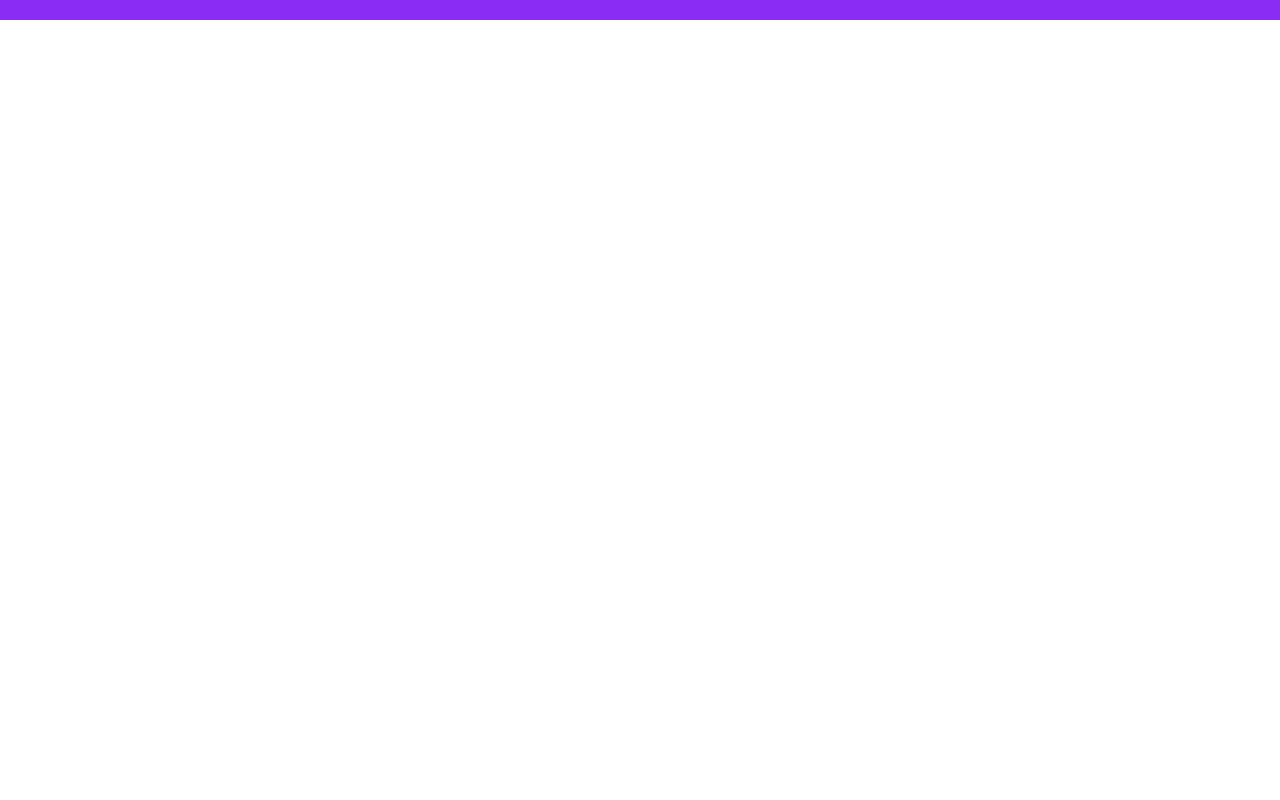
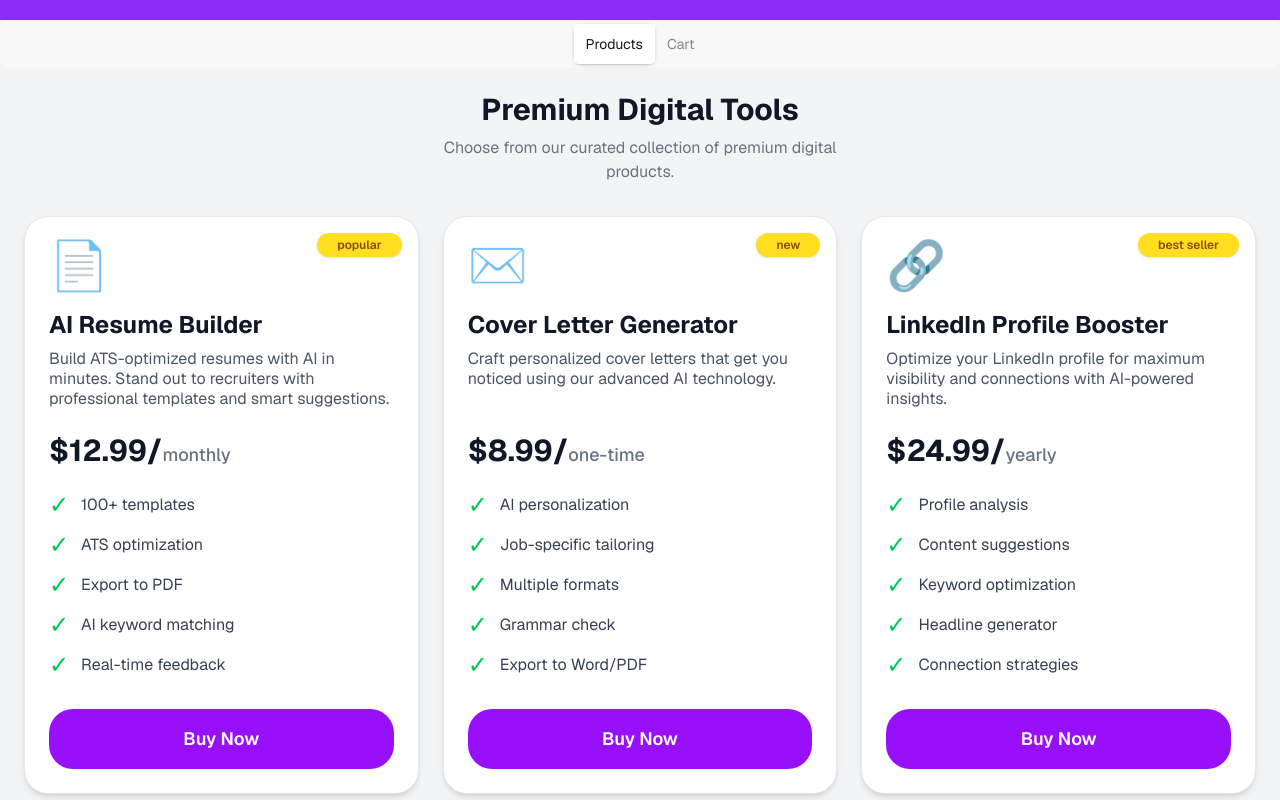
Before and after one commit to arafatgw5-cpu/Assignment-6-B13, a React (Vite) app: page / in a window 1280 px wide. Shown: the part 1060-1860 px from the top of the page. Before the commit the page ends 1080 px from the top, so only its background shows below. Built offline with nearby package versions, Linux system fonts and the light colour scheme.

Commit message:
Create Modal for AI tools

```diff
--- a/src/App.jsx
+++ b/src/App.jsx
@@ -2,6 +2,14 @@
 import Banner from './components/Banner';
 import Rating from './components/Rating';
 import Model from './components/Model';
+import Cart from './components/Cart';
+
+const getModels = async ()=> {
+  const res =await fetch("/models.json")
+  return res.json()
+}
+const modelPromise=getModels()
+
 
 const App = () => {
   return (
@@ -9,7 +17,14 @@
       <Navber/>
       <Banner/>
       <Rating/>
-      <Model/>
+
+<div className="tabs tabs-box justify-center ">
+  <input type="radio" name="my_tabs_1" className="tab" aria-label="Products" defaultChecked />
+  <input type="radio" name="my_tabs_1" className="tab" aria-label="Cart"  />
+</div>
+
+      <Model modelPromise={modelPromise}/>
+      <Cart/>
     </div>
   );
 };
--- /dev/null
+++ b/src/components/Cart.jsx
@@ -0,0 +1,11 @@
+import React from 'react';
+
+const Cart = () => {
+    return (
+        <div className='bg-red-600 w-96 h-52'>
+            <h1>Arafat</h1>
+        </div>
+    );
+};
+
+export default Cart;
--- a/src/components/ModalCard.jsx
+++ b/src/components/ModalCard.jsx
@@ -1,9 +1,63 @@
-import React from 'react';
+import React, { useState } from 'react';
 
-const ModalCard = () => {
+const ModalCard = ({model}) => {
+   const [isBuyNow,setIsAddToCart]=useState(false)
+   const handleBuyBtn= ()=>{
+    setIsAddToCart(true)
+   }
   return (
     <div>
+                <div
+            key={model.id}
+            className="relative border border-gray-200 rounded-3xl bg-white p-5 sm:p-6 shadow-md hover:shadow-2xl transition-all duration-300 overflow-hidden flex flex-col h-full"
+          >
 
+            {model.tag && (
+              <span className="absolute top-3 right-3 sm:top-4 sm:right-4 bg-yellow-300 text-yellow-800 text-xs font-semibold px-4 sm:px-5 py-1 rounded-3xl shadow-sm">
+                {model.tag}
+              </span>
+            )}
+
+
+            <div className="mb-4 sm:mb-5 flex justify-start">
+              <div className="text-4xl sm:text-5xl">{model.icon}</div>
+            </div>
+
+
+            <h2 className="text-xl sm:text-2xl font-bold text-gray-900 mb-2">
+              {model.name}
+            </h2>
+
+
+            <p className="text-gray-600 text-sm sm:text-base mb-6 leading-tight flex-1">
+              {model.description}
+            </p>
+
+
+            <p className="font-bold text-2xl sm:text-3xl text-gray-900 mb-6">
+              ${model.price}/
+              <span className="text-base sm:text-lg font-medium text-gray-500">
+                {model.period}
+              </span>
+            </p>
+
+
+            <div className="space-y-3 sm:space-y-4 mb-8">
+              {model.features.map((feature, index) => (
+                <div key={index} className="flex items-center gap-3 text-gray-700">
+                  <span className="text-green-500 text-2xl leading-none">✓</span>
+                  <span className="text-sm sm:text-base">{feature}</span>
+                </div>
+              ))}
+            </div>
+
+
+            <button onClick={handleBuyBtn}
+              className="mt-auto w-full bg-purple-600 hover:bg-purple-700 text-white font-semibold py-3.5 sm:py-4 rounded-3xl text-base sm:text-lg transition-all active:scale-95"
+            >
+              {isBuyNow ? "Add to cart":"Buy Now"}
+            </button>
+          </div>
     </div>
   );
 };
--- a/src/components/Model.jsx
+++ b/src/components/Model.jsx
@@ -1,11 +1,30 @@
-import React from 'react';
+import React, { use } from 'react';
+import ModalCard from './ModalCard';
 
-const Model = () => {
-    return (
-        <div>
+const Model = ({ modelPromise }) => {
+  const models = use(modelPromise); //
 
-        </div>
-    );
+
+  return (
+    <div className="p-4 sm:p-6 max-w-7xl mx-auto">
+      {/* Header - Fully responsive */}
+      <div className="text-center mb-8">
+        <h1 className="text-2xl sm:text-3xl font-bold mb-2 text-gray-900">
+          Premium Digital Tools
+        </h1>
+        <p className="text-gray-500 text-sm sm:text-base max-w-md mx-auto">
+          Choose from our curated collection of premium digital products.
+        </p>
+      </div>
+
+      {/* Model Cards - 100% Responsive Grid */}
+      <div className="grid grid-cols-1 sm:grid-cols-2 lg:grid-cols-3 gap-4 sm:gap-6">
+        {models.map((model) => (
+         <ModalCard model={model}/>
+        ))}
+      </div>
+    </div>
+  );
 };
 
 export default Model;
```
